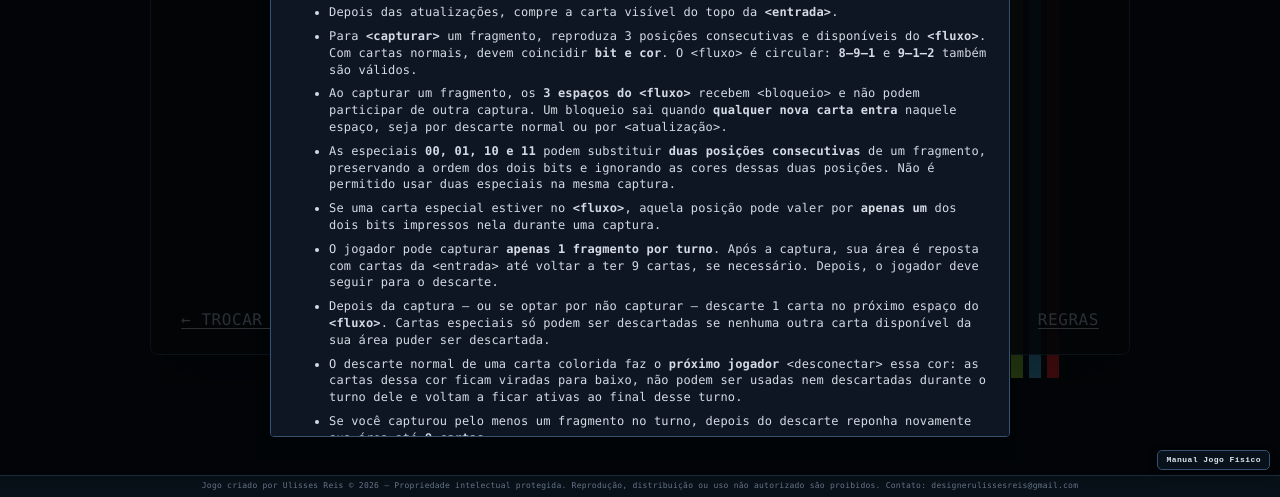
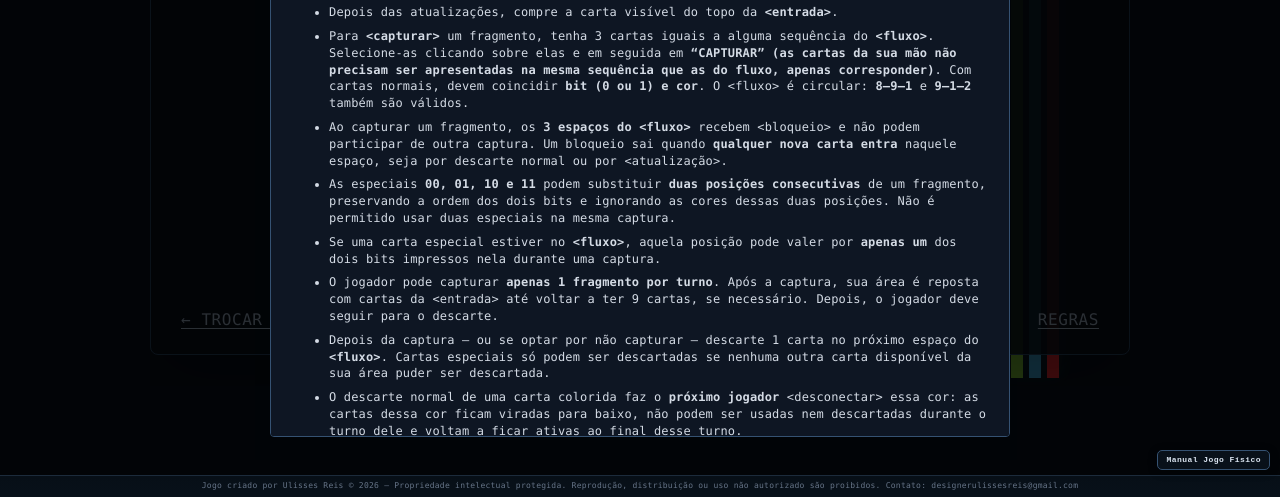
Before and after one commit to UlissesKingz/001, a website: page public/desktop.html in a window 1280 px wide. Both pictures are taken after a click on the button "REGRAS". Shown: the part 303-800 px from the top of the page. Drawn offline with nearby package versions, Linux system fonts and the light colour scheme.

Commit message:
correcao 6

```diff
--- a/public/desktop.html
+++ b/public/desktop.html
@@ -98,7 +98,7 @@
 <li>Na preparação, abra <b>3 cartas normais</b> nas posições 1, 2 e 3 do <b>&lt;fluxo&gt;</b>. Se uma especial aparecer nessa abertura, coloque-a no fundo do deck de <b>&lt;entrada&gt;</b> e revele outra. A próxima carta entra na posição 4.</li>
 <li>Antes da compra, o jogador pode gastar <b>1, 2 ou 3 marcadores de &lt;atualização&gt;</b>. Cada atualização envia a carta visível do topo da <b>&lt;entrada&gt;</b> diretamente para a próxima posição do <b>&lt;fluxo&gt;</b> e avança o ponteiro. Essa carta <b>não &lt;desconecta&gt; nenhuma cor</b>.</li>
 <li>Depois das atualizações, compre a carta visível do topo da <b>&lt;entrada&gt;</b>.</li>
-<li>Para <b>&lt;capturar&gt;</b> um fragmento, reproduza 3 posições consecutivas e disponíveis do <b>&lt;fluxo&gt;</b>. Com cartas normais, devem coincidir <b>bit e cor</b>. O &lt;fluxo&gt; é circular: <b>8–9–1</b> e <b>9–1–2</b> também são válidos.</li>
+<li>Para <b>&lt;capturar&gt;</b> um fragmento, tenha 3 cartas iguais a alguma sequência do <b>&lt;fluxo&gt;</b>. Selecione-as clicando sobre elas e em seguida em <b>“CAPTURAR”</b> <b>(as cartas da sua mão não precisam ser apresentadas na mesma sequência que as do fluxo, apenas corresponder)</b>. Com cartas normais, devem coincidir <b>bit (0 ou 1) e cor</b>. O &lt;fluxo&gt; é circular: <b>8–9–1</b> e <b>9–1–2</b> também são válidos.</li>
 <li>Ao capturar um fragmento, os <b>3 espaços do &lt;fluxo&gt;</b> recebem &lt;bloqueio&gt; e não podem participar de outra captura. Um bloqueio sai quando <b>qualquer nova carta entra</b> naquele espaço, seja por descarte normal ou por &lt;atualização&gt;.</li>
 <li>As especiais <b>00, 01, 10 e 11</b> podem substituir <b>duas posições consecutivas</b> de um fragmento, preservando a ordem dos dois bits e ignorando as cores dessas duas posições. Não é permitido usar duas especiais na mesma captura.</li>
 <li>Se uma carta especial estiver no <b>&lt;fluxo&gt;</b>, aquela posição pode valer por <b>apenas um</b> dos dois bits impressos nela durante uma captura.</li>
```
Also changed, not shown: public/manual.html (+1 -1 lines), public/mobile.html (+1 -1 lines).
